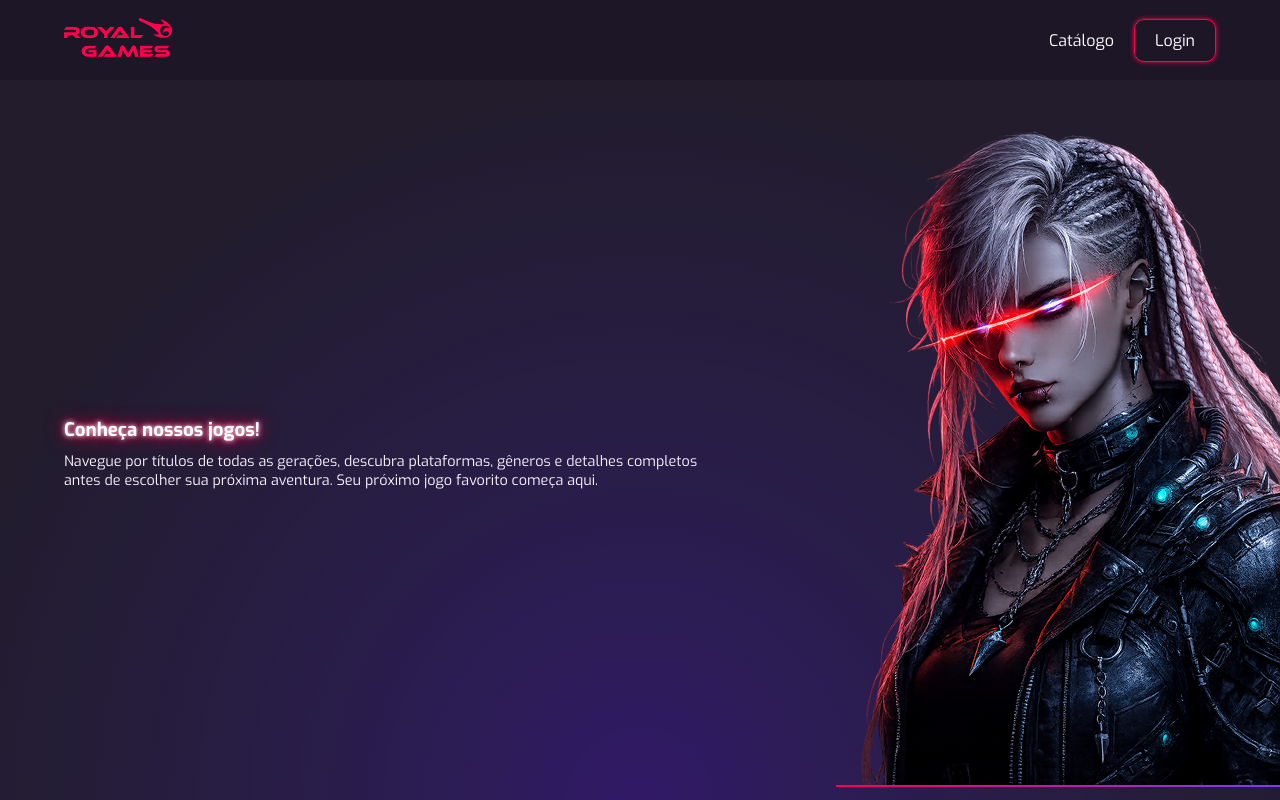
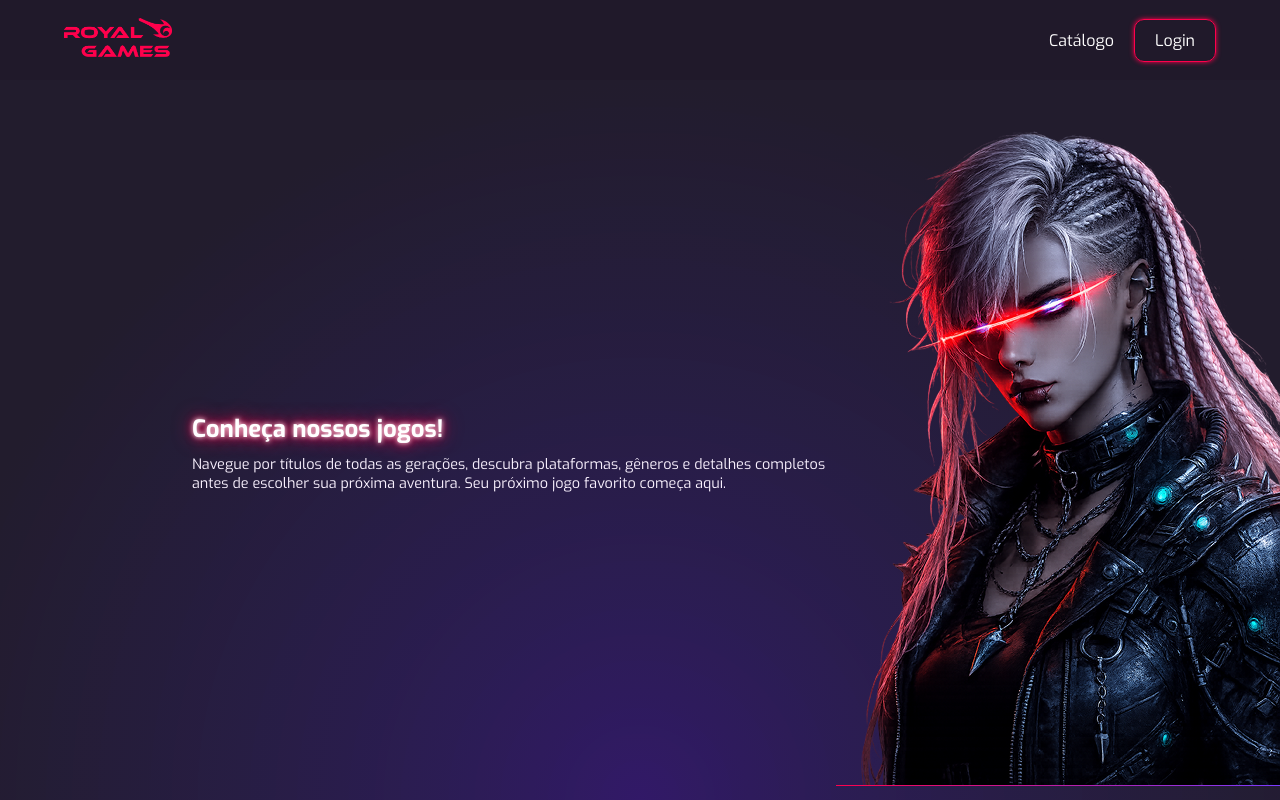
Before and after one commit to GuiVMolina/RoyalGames, a Next.js app in the folder royal-games/: page /home in a window 1280 px wide. Shown: the top 800 px of the page. Built offline with nearby package versions, Linux system fonts and the light colour scheme.

Commit message:
:lock: Fix security issues and adding utils/toast

```diff
--- a/royal-games/src/pages/_app.tsx
+++ b/royal-games/src/pages/_app.tsx
@@ -1,7 +1,7 @@
+import { Orbitron, Exo } from "next/font/google";
+import { ToastContainer } from "react-toastify";
 import type { AppProps } from "next/app";
 import "@/styles/globals.css";
-import { ToastContainer } from "react-toastify";
-import { Orbitron, Exo } from "next/font/google";
 
 const orbitron = Orbitron({
   variable: "--font-Orbitron",
--- a/royal-games/src/pages/home/home.module.css
+++ b/royal-games/src/pages/home/home.module.css
@@ -1,17 +1,16 @@
 #banner {
   padding: 40px 0;
   max-height: 90vh;
-  min-height: 600px;
+  min-height: 640px;
 }
 
 #img_banner {
-  margin-right: -5vw;
   border-image-slice: 1;
-  border-bottom: 2px solid;
-  border-image-source: linear-gradient(to right, var(--rosa), var(--roxo));
+  border-bottom: 1px solid;
+  border-image-source: linear-gradient(90deg, var(--rosa), var(--roxo));
 }
 
-#catalogo_title{
+#catalogo_title {
   width: 50%;
   display: flex;
   align-items: center;
@@ -32,9 +31,10 @@
 }
 
 #text_space {
-  max-width: 640px;
   gap: 10px;
   display: flex;
+  max-width: 640px;
+  margin-left: 15vw;
   flex-direction: column;
 }
 
--- a/royal-games/src/pages/home/index.tsx
+++ b/royal-games/src/pages/home/index.tsx
@@ -9,7 +9,7 @@ const Home = () => {
       <Header />
       <main>
         <section id={styles.banner}>
-          <article className="container">
+          <div className="container full_width">
             <div id={styles.text_space}>
               <h1 className="glow_text">Conheça nossos jogos!</h1>
               <p>
@@ -23,7 +23,7 @@ const Home = () => {
               src="../imgs/img_banner.png"
               alt="Imagem de uma mulher cyborg"
             />
-          </article>
+          </div>
         </section>
         <section>
           <div className="container column">
--- a/royal-games/src/pages/login/index.tsx
+++ b/royal-games/src/pages/login/index.tsx
@@ -1,4 +1,8 @@
 import styles from "./login.module.css";
+import { erro, notificacao } from "@/components/utils/toast";
+import { login } from "../api/authService";
+import { useRouter } from "next/router";
+import { useState } from "react";
 
 const Login = () => {
   return (
--- a/royal-games/src/styles/globals.css
+++ b/royal-games/src/styles/globals.css
@@ -1,6 +1,6 @@
 :root {
   --preto: #0b0616;
-  --preto-opaco: rgba(11, 6, 22, 0.25);
+  --preto-opaco: rgba(11, 6, 22, 0.1);
   --cinza-escuro: #221c2d;
   --rosa: #ff004c;
   --roxo: #7a3bff;
@@ -261,6 +261,10 @@ span {
   justify-content: space-between;
 }
 
+.full_width {
+  width: 100%;
+}
+
 .glow_text {
   color: var(--branco);
   text-shadow:
```
Also changed, not shown: royal-games/src/components/toast/toast.tsx (added, +7 -0 lines), royal-games/src/components/utils/auth.ts (added, +7 -0 lines), royal-games/src/components/utils/formatacao.ts (added, +9 -0 lines), royal-games/src/components/utils/toast.tsx (added, +43 -0 lines).
